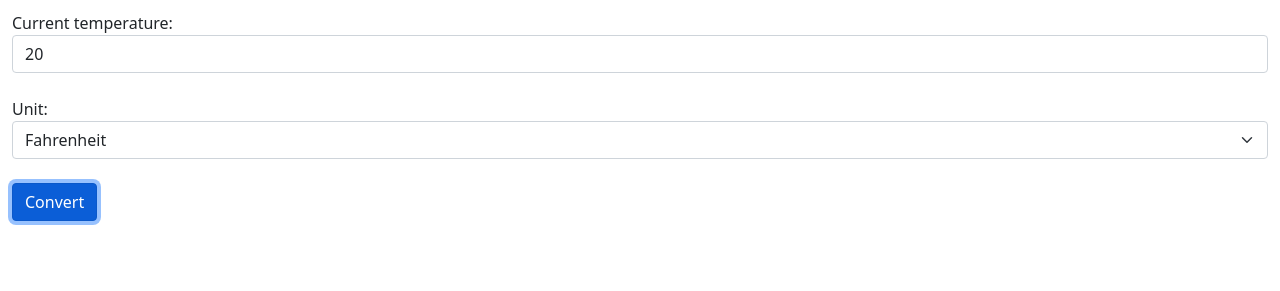
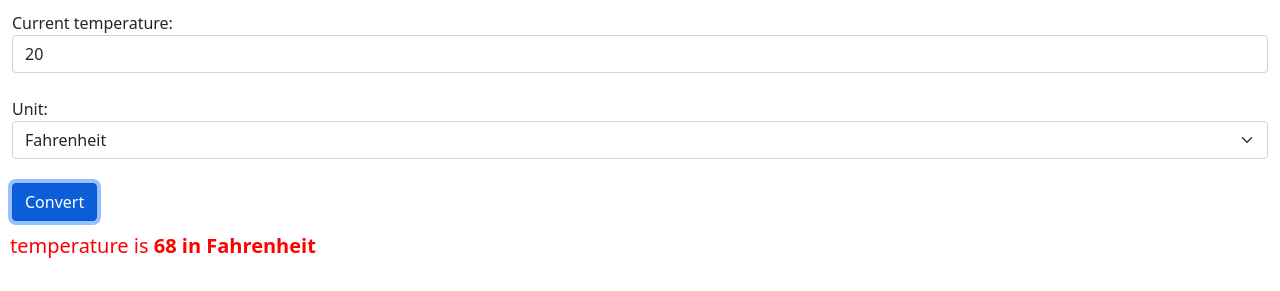
Before and after one commit to jiraphatutcc41-crs/ex6a, a plain HTML site: page index.html in a window 1280 px wide. Both pictures are taken after a click on the button "Convert". Shown: the part 269-560 px from the top of the page. Drawn offline with nearby package versions, Linux system fonts and the light colour scheme.

Commit message:
refactoring#3 - display the result in <div>

```diff
--- a/index.html
+++ b/index.html
@@ -60,6 +60,7 @@
 					t1 = t * (4/5);
 					u1 = "Kelvin";
 			   }
+			   return {"temp":t1,"unit":u1};
 		}
 	    $(document).ready(function(){
 			$("button").click(function(){
@@ -70,7 +71,8 @@
 
 			   var result = calculate(t,u);
 
-			   alert("Temperature is "+t1+" in "+u1);
+			   //alert("Temperature is "+t1+" in "+u1);
+			   $("#result").html("temperature is <b>"+result.temp+"<b> in " +result.unit);
 			});
 		});
 	</script>
```
